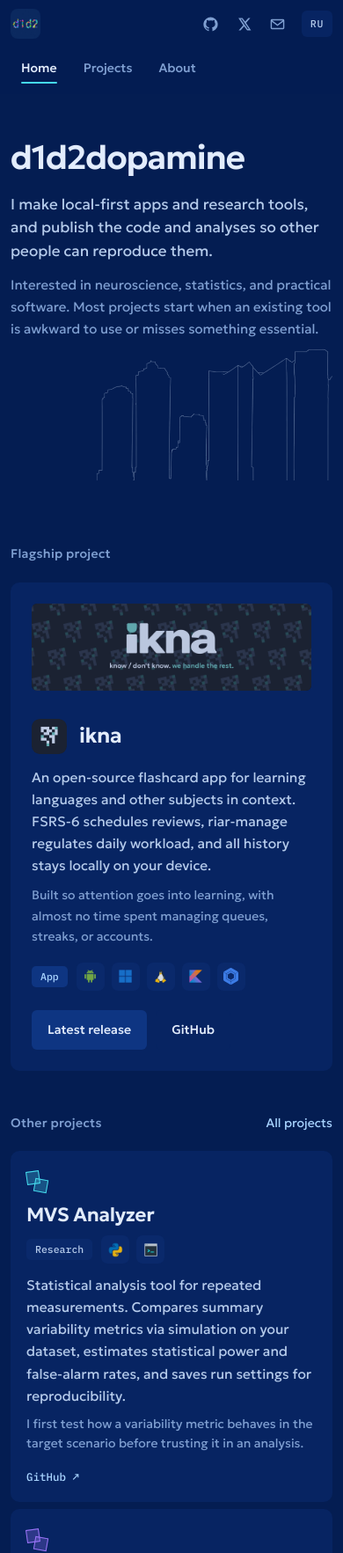
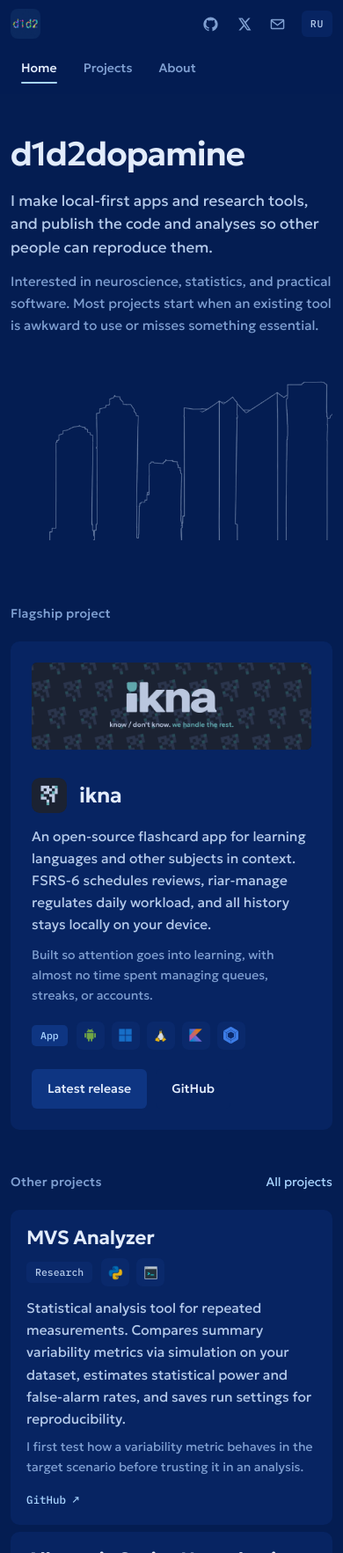
Before and after one commit to d1d2dopamine/d1d2dopamine.github.io, a plain HTML site: page index.html in a window 390 px wide. Shown: the top 1765 px of the page at 88% size. Drawn offline with Linux system fonts and the light colour scheme.

Commit message:
Align hero text baseline with skyline and remove all cube marks for pure cobalt architectural cohesion

```diff
--- a/index.html
+++ b/index.html
@@ -25,13 +25,13 @@
   <meta name="twitter:title" content="d1d2dopamine">
   <meta name="twitter:description" content="Apps, research tools, and reproducible analyses by d1d2dopamine.">
   <meta name="twitter:image" content="https://d1d2dopamine.is-a.dev/assets/og-image.png">
-  <link rel="icon" type="image/png" sizes="32x32" href="assets/favicon.png?v=v14">
-  <link rel="icon" type="image/x-icon" href="favicon.ico?v=v14">
-  <link rel="apple-touch-icon" href="assets/apple-touch-icon.png?v=v14">
-  <link rel="manifest" href="site.webmanifest?v=v14">
+  <link rel="icon" type="image/png" sizes="32x32" href="assets/favicon.png?v=v15">
+  <link rel="icon" type="image/x-icon" href="favicon.ico?v=v15">
+  <link rel="apple-touch-icon" href="assets/apple-touch-icon.png?v=v15">
+  <link rel="manifest" href="site.webmanifest?v=v15">
   <link rel="preload" href="assets/fonts/geologica-regular.ttf" as="font" type="font/ttf" crossorigin>
   <link rel="preload" href="assets/fonts/geologica-semibold.ttf" as="font" type="font/ttf" crossorigin>
-  <link rel="stylesheet" href="styles.css?v=v14">
+  <link rel="stylesheet" href="styles.css?v=v15">
 </head>
 <body>
   <a class="skip-link" href="#content">Skip to content</a>
@@ -39,7 +39,7 @@
     <div class="container header-inner">
       <div class="header-left">
         <a class="brand" href="index.html" aria-label="d1d2dopamine">
-          <img class="brand-mark" src="assets/avatar-d1d2.png?v=v14" alt="" width="34" height="34">
+          <img class="brand-mark" src="assets/avatar-d1d2.png?v=v15" alt="" width="34" height="34">
         </a>
         <nav class="primary-nav" aria-label="Primary navigation">
           <a href="index.html" aria-current="page">Home</a><a href="projects.html">Projects</a><a href="about.html">About</a>
@@ -57,7 +57,7 @@
     <section class="hero-wrap">
       <div class="container">
         <div class="hero-stage">
-          <img class="hero-skyline" src="assets/skyline-lines.png?v=v14" alt="" width="584" height="336" decoding="async">
+          <img class="hero-skyline" src="assets/skyline-lines.png?v=v15" alt="" width="584" height="336" decoding="async">
           <div class="hero-content">
             <h1>d1d2dopamine</h1>
             <p class="hero-lead">I make local-first apps and research tools, and publish the code and analyses so other people can reproduce them.</p>
@@ -106,9 +106,6 @@
         </div>
 <ul class="dossier-list">
         <li class="dossier-row" data-category="research">
-          <div class="dossier-id">
-            <span class="cube-mark" style="--mark-color:var(--cube-cyan)" aria-hidden="true"></span>
-          </div>
           <div class="dossier-main">
             <h3><a href="https://github.com/d1d2dopamine/MVS-analyzer" rel="noopener">MVS Analyzer</a></h3>
             <div class="dossier-meta">
@@ -123,9 +120,6 @@
           <div class="dossier-links"><a href="https://github.com/d1d2dopamine/MVS-analyzer" rel="noopener">GitHub ↗</a></div>
         </li>
         <li class="dossier-row" data-category="research">
-          <div class="dossier-id">
-            <span class="cube-mark" style="--mark-color:var(--cube-violet)" aria-hidden="true"></span>
-          </div>
           <div class="dossier-main">
             <h3><a href="https://github.com/d1d2dopamine/allostatic-sprint-hypothesis" rel="noopener">Allostatic Sprint Hypothesis</a></h3>
             <div class="dossier-meta">
@@ -140,9 +134,6 @@
           <div class="dossier-links"><a href="https://github.com/d1d2dopamine/allostatic-sprint-hypothesis" rel="noopener">GitHub ↗</a><a href="https://zenodo.org/records/21304761" rel="noopener">Zenodo ↗</a></div>
         </li>
         <li class="dossier-row" data-category="app">
-          <div class="dossier-id">
-            <span class="cube-mark" style="--mark-color:var(--cube-lime)" aria-hidden="true"></span>
-          </div>
           <div class="dossier-main">
             <h3><a href="https://github.com/d1d2dopamine/vespian" rel="noopener">vespian</a></h3>
             <div class="dossier-meta">
@@ -157,9 +148,6 @@
           <div class="dossier-links"><a href="https://github.com/d1d2dopamine/vespian" rel="noopener">GitHub ↗</a></div>
         </li>
         <li class="dossier-row" data-category="tool">
-          <div class="dossier-id">
-            <span class="cube-mark" style="--mark-color:var(--cube-amber)" aria-hidden="true"></span>
-          </div>
           <div class="dossier-main">
             <h3><a href="https://github.com/d1d2dopamine/trial3lib" rel="noopener">trial3lib</a></h3>
             <div class="dossier-meta">
@@ -174,9 +162,6 @@
           <div class="dossier-links"><a href="https://github.com/d1d2dopamine/trial3lib" rel="noopener">GitHub ↗</a></div>
         </li>
         <li class="dossier-row" data-category="tool">
-          <div class="dossier-id">
-            <span class="cube-mark" style="--mark-color:var(--cube-magenta)" aria-hidden="true"></span>
-          </div>
           <div class="dossier-main">
             <h3><a href="https://github.com/d1d2dopamine/Gitctap" rel="noopener">Gitctap</a></h3>
             <div class="dossier-meta">
@@ -198,6 +183,6 @@
       </div>
     </section>
   </main>
-  <script src="site.js?v=v14" defer></script>
+  <script src="site.js?v=v15" defer></script>
 </body>
 </html>
--- a/styles.css
+++ b/styles.css
@@ -212,7 +212,7 @@ a:hover {
   bottom: 2px;
   height: 2px;
   border-radius: 2px;
-  background: var(--cube-cyan);
+  background: var(--accent-bright);
 }
 
 .header-right {
@@ -268,35 +268,37 @@ main {
   padding-bottom: 96px;
 }
 
-/* Open Editorial Hero — sits directly on the cobalt canvas, zero outer box */
+/* Open Editorial Hero — baseline-aligned with the architectural skyline */
 .hero-wrap {
-  padding: clamp(32px, 5vw, 56px) 0 clamp(24px, 3vw, 36px);
+  padding: clamp(28px, 4.5vw, 48px) 0 clamp(24px, 3vw, 36px);
 }
 
 .hero-stage {
   position: relative;
-  padding: clamp(24px, 4vw, 48px) 0 clamp(36px, 5vw, 56px);
-  min-height: 350px;
   display: flex;
-  align-items: center;
+  align-items: flex-end;
+  justify-content: space-between;
+  gap: 36px;
+  min-height: 290px;
+  padding: 20px 0 0;
 }
 
 .hero-skyline {
-  position: absolute;
-  right: 0;
-  bottom: 0;
-  width: min(560px, 54%);
+  position: relative;
+  order: 2;
+  width: min(480px, 46%);
   height: auto;
+  flex-shrink: 0;
   pointer-events: none;
   user-select: none;
-  opacity: 0.72;
-  z-index: 1;
+  opacity: 0.78;
 }
 
 .hero-content {
   position: relative;
-  z-index: 2;
-  max-width: 590px;
+  order: 1;
+  max-width: 560px;
+  padding-bottom: 14px;
 }
 
 .hero-stage h1 {
@@ -516,8 +518,8 @@ main {
 
 .dossier-row {
   display: grid;
-  grid-template-columns: 38px minmax(0, 1.05fr) minmax(0, 1.35fr) 152px;
-  gap: 20px 26px;
+  grid-template-columns: minmax(0, 1.05fr) minmax(0, 1.35fr) 152px;
+  gap: 20px 28px;
   align-items: start;
   padding: 24px 22px;
   margin-inline: -22px;
@@ -533,53 +535,6 @@ main {
 .dossier-row:hover,
 .dossier-row:focus-within {
   background: var(--surface);
-}
-
-/* Two-square offset chromatic d1d2 mark (folds into one square on hover/focus) */
-.dossier-id {
-  display: flex;
-  align-items: center;
-  padding-top: 5px;
-}
-
-.cube-mark {
-  position: relative;
-  width: 24px;
-  height: 24px;
-  flex-shrink: 0;
-}
-
-.cube-mark::before,
-.cube-mark::after {
-  content: "";
-  position: absolute;
-  width: 15px;
-  height: 15px;
-  border: 1.5px solid var(--mark-color, var(--cube-cyan));
-  background: color-mix(in srgb, var(--mark-color, var(--cube-cyan)) 26%, transparent);
-  transition: transform 180ms cubic-bezier(0.22, 1, 0.36, 1);
-}
-
-.cube-mark::before {
-  top: 0;
-  left: 0;
-  transform: rotate(-8deg);
-}
-
-.cube-mark::after {
-  bottom: 0;
-  right: 0;
-  transform: rotate(10deg);
-}
-
-.dossier-row:hover .cube-mark::before,
-.dossier-row:focus-within .cube-mark::before {
-  transform: translate(4.5px, 4.5px) rotate(0deg);
-}
-
-.dossier-row:hover .cube-mark::after,
-.dossier-row:focus-within .cube-mark::after {
-  transform: translate(-4.5px, -4.5px) rotate(0deg);
 }
 
 .dossier-main h2,
@@ -898,16 +853,14 @@ main {
 
 @media (max-width: 960px) {
   .dossier-row {
-    grid-template-columns: 32px minmax(0, 1fr);
-    gap: 12px 18px;
+    grid-template-columns: minmax(0, 1fr);
+    gap: 12px;
     margin-inline: 0;
     padding: 20px;
     background: var(--surface);
   }
 
-  .dossier-body,
   .dossier-links {
-    grid-column: 2;
     justify-content: flex-start;
   }
 }
@@ -964,12 +917,21 @@ main {
   }
 
   .hero-stage {
-    padding: 20px 0 160px;
+    flex-direction: column;
+    align-items: flex-start;
+    min-height: 0;
+    gap: 24px;
+  }
+
+  .hero-content {
+    padding-bottom: 0;
   }
 
   .hero-skyline {
-    width: 82%;
-    opacity: 0.45;
+    width: 100%;
+    max-width: 360px;
+    align-self: flex-end;
+    opacity: 0.62;
   }
 
   .essay {
```
Also changed, not shown: 404.html (+5 -5 lines), about-ru.html (+8 -8 lines), about.html (+8 -8 lines), projects-ru.html (+7 -22 lines), projects.html (+7 -22 lines), ru.html (+8 -23 lines), sw.js (+4 -4 lines), 1 other file.
